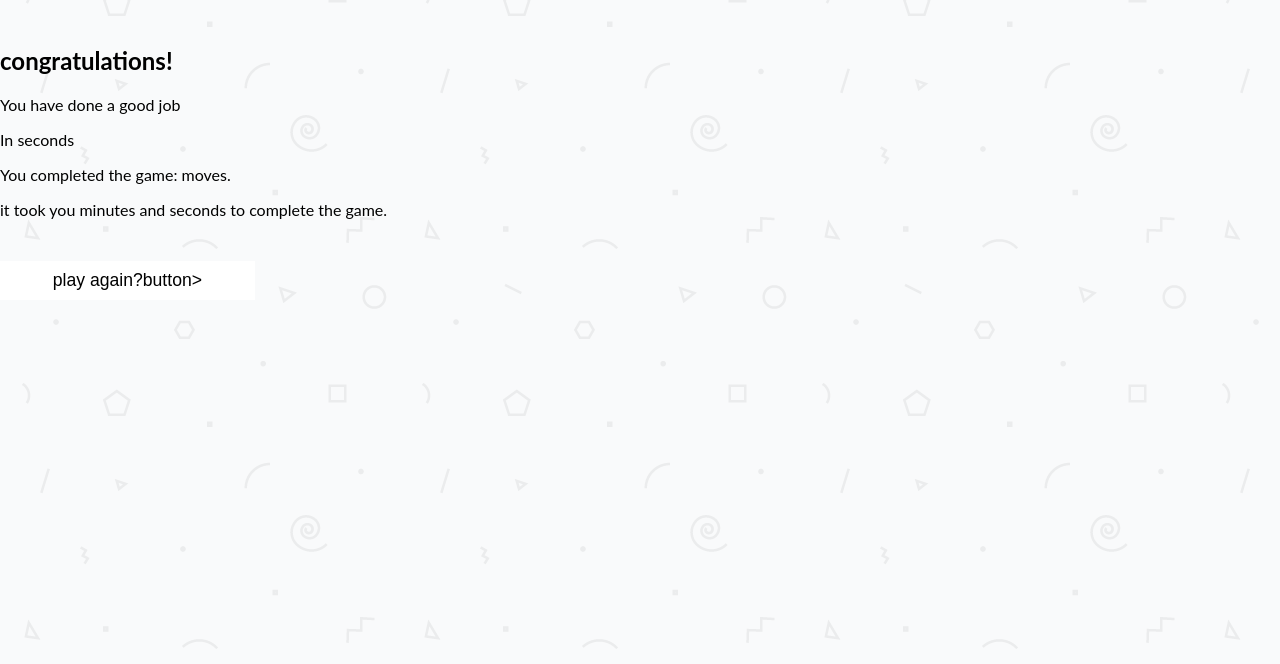
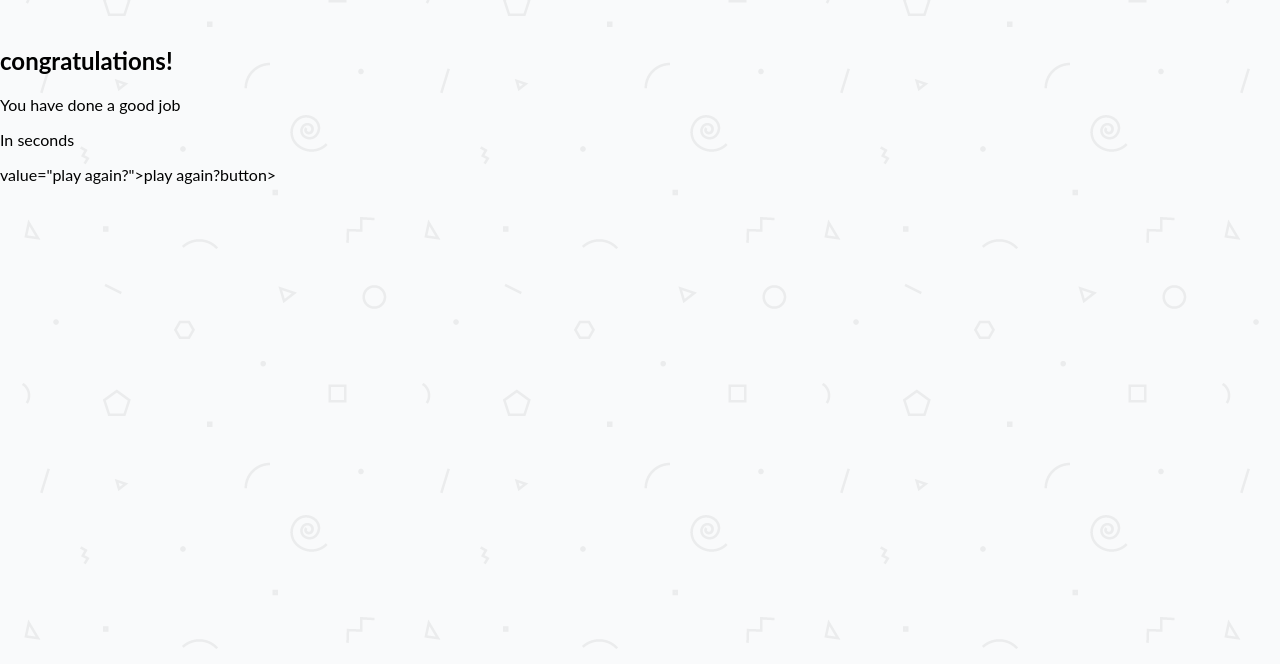
Before and after one commit to ABETEC/Udacity-Memory-Game, a plain HTML site: page index.html in a window 1280 px wide. Shown: the part 136-800 px from the top of the page. Drawn offline with nearby package versions, Linux system fonts and the light colour scheme; files that its build step writes are made by us from their sources; files whose address does not match are found by name.

Commit message:
Update index.html

```diff
--- a/index.html
+++ b/index.html
@@ -41,16 +41,13 @@
                 <p>You have done a good job</p>
                 <p>In <span
                             id="allSeconds"></span> seconds</p>
-                <p>You completed the game:<span class="finalMoves"</span> moves.</p>
-                <p>it took you <span class="endMins"></span> minutes and <span class="endSecs"</span>seconds to complete the game.</p>
-                <button class="playAgain"
+
                         value="play again?">play again?</>button>
                     <div/>
                     <div/>
-            <script
-                    src="https://code.jquery.com/jquery-3.3.1.min.js"integrity="sha256-FgpCb/KJQlLNfOu91ta32o/NMZxltwRo8QtmkMRdAu8="
-    crossorigin="anonymous">
+
     </script>
 
                   <script src="js/app.js"></script>
 </body>
+    </html>
```
